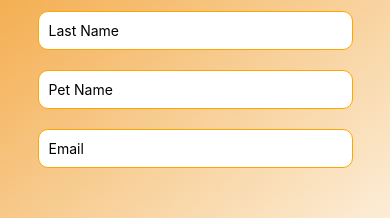
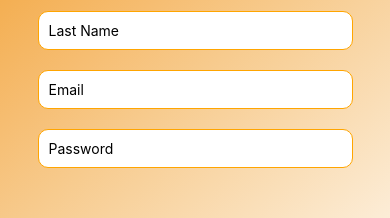
Before and after one commit to EM-T-Shells/petspace, a React Native app: screen / in a window 390 px wide. Shown: the part 217-435 px from the top of the page. Built offline with nearby package versions, Linux system fonts and the light colour scheme.

Commit message:
updated signup form again. will do owner signup then pet signup

```diff
--- a/Signup/signupUI.js
+++ b/Signup/signupUI.js
@@ -4,7 +4,7 @@ import { LinearGradient } from "expo-linear-gradient";
 import MainButton from "../Components/button";
 import Title from "../Components/title";
 
-export default function SignupUI({ onSignup, onChangeText, formData }) {
+export default function SignupUI({ onSignup }) {
   return (
     <View style={styles.container}>
       <LinearGradient
@@ -29,24 +29,19 @@ export default function SignupUI({ onSignup, onChangeText, formData }) {
         <TextInput
           style={styles.input}
           placeholder="First Name"
-          value={FormData.username}
         />
         <TextInput
           style={styles.input}
           placeholder="Last Name"
-          value={FormData.username}
-        />
-
-        <TextInput
-          style={styles.input}
-          placeholder="Pet Name"
-          value={FormData.username}
         />
         <TextInput
           style={styles.input}
           placeholder="Email"
-          value={FormData.email}
         />
+        <TextInput
+        style={styles.input}
+        placeholder="Password"
+      />
       </View>
 
       <MainButton style={styles.button} title="Sign Up" onPress={onSignup} />
```
